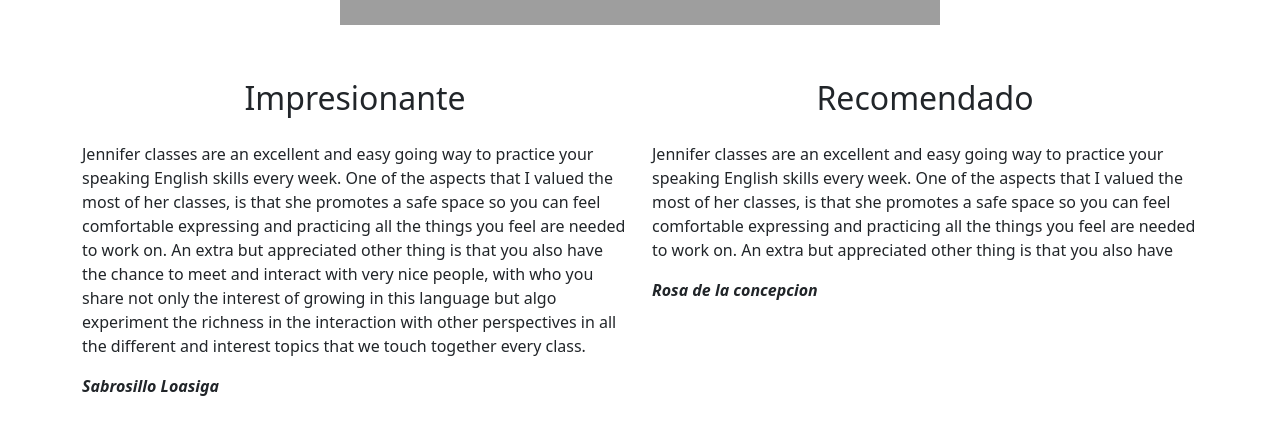
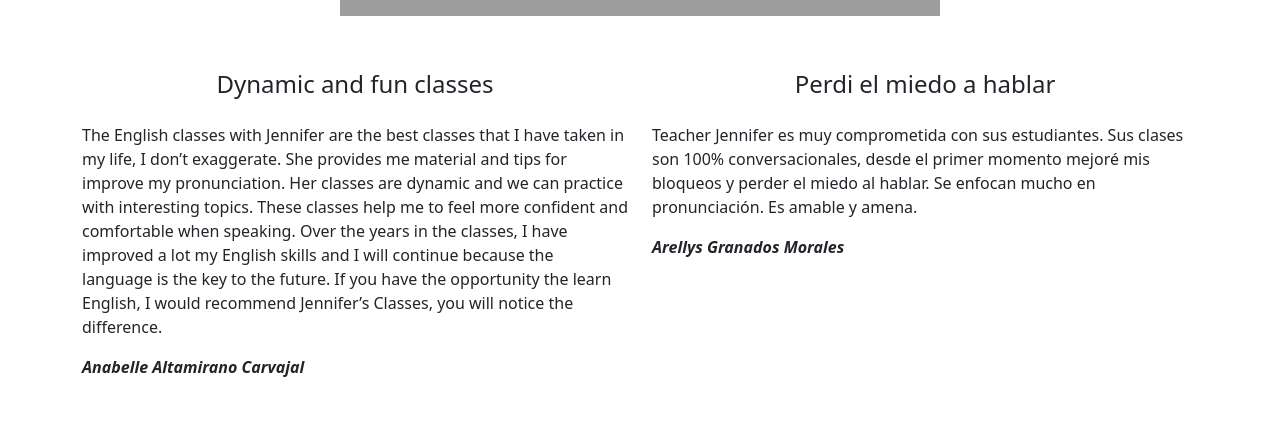
Before and after one commit to GH-2018-prod/mntcrv3, a React (Vite) app: page /testimonios in a window 1280 px wide. Shown: the part 1085-1533 px from the top of the page. Built offline with nearby package versions, Linux system fonts and the light colour scheme; grey boxes are pictures that could not be loaded.

Commit message:
adding more testimonies

```diff
--- a/src/Pages/Testimonios/TestimoniosContent.jsx
+++ b/src/Pages/Testimonios/TestimoniosContent.jsx
@@ -7,7 +7,7 @@ export const TestimoniosContent = ({ embedId }) => {
     <Container >
       <h3 className='pt-3 pb-4 text-center'>Somos mas que maestros. Somos amigos!</h3>
       <Row >
-        <Col>
+        <Col className='mb-5'>
           <h4 className='pb-3 text-center'>Excellent and easy!</h4>
           <p>
             Jennifer classes are an excellent and easy going way to practice your speaking English
@@ -34,7 +34,7 @@ export const TestimoniosContent = ({ embedId }) => {
       </Row>
       <Row className='p-5 text-center '>
         <Col className="video-responsive">
-          <h2>YANCI s VIDEO GOES HERE</h2>
+          <h4>VIDEO GOES HERE</h4>
           <iframe
             width="600"
             height="400"
@@ -48,32 +48,23 @@ export const TestimoniosContent = ({ embedId }) => {
       </Row>
 
       <Row className='pb-4'>
-        <Col>
-          <h2 className='pb-3 text-center'>Impresionante</h2>
+        <Col className='mb-5'>
+          <h4 className='pb-3 text-center'>Dynamic and fun classes</h4>
           <p>
-            Jennifer classes are an excellent and easy going way to practice your speaking English
-            skills every week. One of the aspects that I valued the most of her classes, is that she
-            promotes a safe space so you can feel comfortable expressing and practicing all the things
-            you feel are needed to work on. An extra but appreciated other thing is that you also have
-            the chance to meet and interact with very nice people, with who you share not only the
-            interest of growing in this language but algo experiment the richness in the interaction with
-            other perspectives in all the different and interest topics that we touch together every class.
+          The English classes with Jennifer are the best classes that I have taken in my life, I don’t exaggerate. She provides me material and tips for improve my pronunciation. Her classes are dynamic and we can practice with interesting topics. These classes help me to feel more confident and comfortable when speaking. Over the years in the classes, I have improved a lot my English skills and I will continue because the language is the key to the future.  If you have the opportunity the learn English, I would recommend Jennifer’s Classes, you will notice the difference.
           </p>
           <em>
-            <b>Sabrosillo Loasiga</b>
+            <b>Anabelle Altamirano Carvajal</b>
           </em>
         </Col>
 
         <Col>
-          <h2 className='pb-3 text-center'>Recomendado</h2>
+          <h4 className='pb-3 text-center'>Perdi el miedo a hablar</h4>
           <p>
-            Jennifer classes are an excellent and easy going way to practice your speaking English
-            skills every week. One of the aspects that I valued the most of her classes, is that she
-            promotes a safe space so you can feel comfortable expressing and practicing all the things
-            you feel are needed to work on. An extra but appreciated other thing is that you also have
+          Teacher Jennifer es muy comprometida con sus estudiantes. Sus clases son 100% conversacionales, desde el primer momento mejoré mis bloqueos  y perder el miedo al hablar. Se enfocan mucho en pronunciación. Es amable y amena.
           </p>
           <em>
-            <b>Rosa de la concepcion</b>
+            <b>Arellys Granados Morales</b>
           </em>
         </Col>
       </Row>
```
